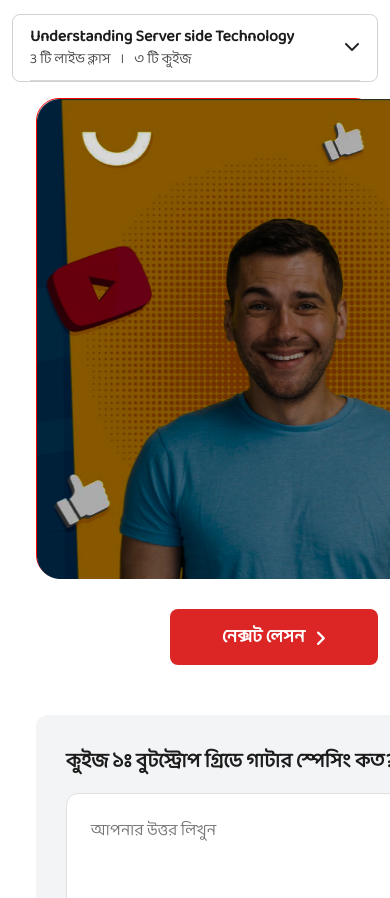
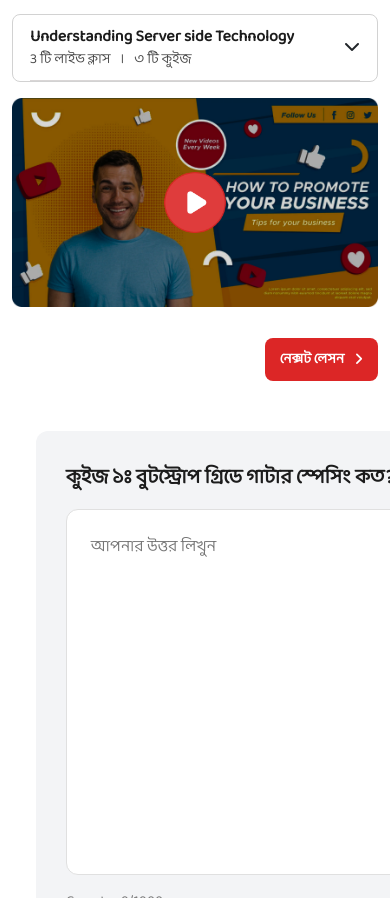
Before and after one commit to alif-sagir/tech-park-it, a website: page course_details_only_video.html in a window 390 px wide. Shown: the part 1898-2796 px from the top of the page. Drawn offline with Linux system fonts and the light colour scheme.

Commit message:
course_deatails_quiz_video part responsive 90% complete

```diff
--- a/assets/sass/pages/course_details_quiz.scss
+++ b/assets/sass/pages/course_details_quiz.scss
@@ -605,34 +605,47 @@
             .course_lession_video_btn {
                 margin-left: 24px;
                 flex-direction: column;
+                @include xs(){
+                    margin-left: 0px;
+                }
                 .course_lession_video {
                     // width: 844px;
 
                     position: relative;
                     cursor: pointer;
                     border-radius: 23px;
-                    height: 480px;
-                    border: 1px solid red;
+                    // height: 480px;
+                    // border: 1px solid red;
                     .course_lession_video_thum {
                         width: 858px;
-                        height: 480px;
+                        // height: 480px;
                         // background-color: olive;
                         border-radius: 23px;
                         // width: 100%;
-                        height: 480px;
+                        // height: 480px;
+                        @include xs(){
+                            width: 100%;
+                        }
                         img {
                             width: 858px;
-                            height: 480px;
+                            // height: 480px;
+                            @include xs(){
+                                width: 100%;
+                            }
                         }
                     }
                     &:hover .course_lession_video_icon {
                         background-color: rgba(36, 22, 1, 0.342);
                         width: 858px;
-                        height: 480px;
+                        @include xs(){
+                            width: 100%;
+                        }
+                        // height: 480px;
                     }
                     .course_lession_video_icon {
                         width: 858px;
-                        height: 480px;
+                        // height: 480px;
+                        height: 100%;
                         position: absolute;
                         top: 0;
                         display: flex;
@@ -640,6 +653,14 @@
                         justify-content: center;
                         // background-color: rgba(77, 76, 76, 0.562);
                         border-radius: 23px;
+                        @include xs(){
+                            width: 100%;
+                        }
+                        img{
+                            @include xs(){
+                                width: 20%;
+                            }
+                        }
                     }
                 }
                 .course_lession_video_next_btn {
@@ -648,9 +669,9 @@
                     .next_btn {
                         display: flex;
                         margin-top: 31px;
-                        width: 208px;
-                        height: 56px;
-                        padding: 12px 24px 11px 24px;
+                        // width: 208px;
+                        // height: 56px;
+                        padding: 15px 54px 14px 54px;
                         justify-content: center;
                         align-items: center;
                         background-color: #dc2626;
@@ -664,6 +685,10 @@
                         line-height: normal;
                         border-radius: 8px;
                         cursor: pointer;
+                        @include xs(){
+                            padding: 10px 15px;
+                            font-size: 14px;
+                        }
                     }
                 }
             }
```
Also changed, not shown: assets/styles/style.css, 1 other file.
